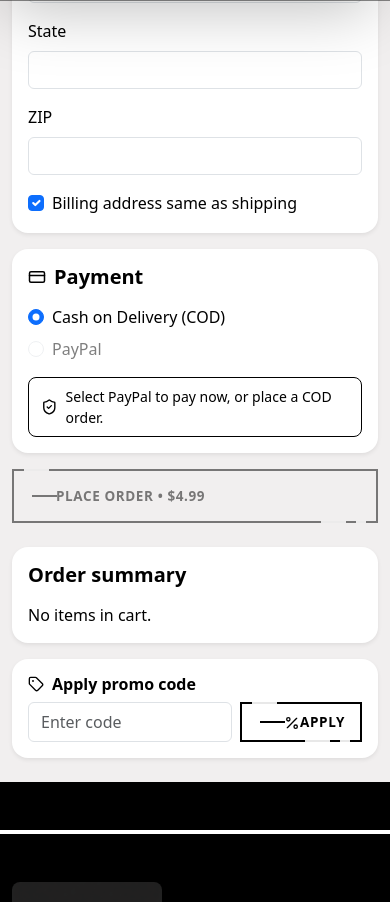
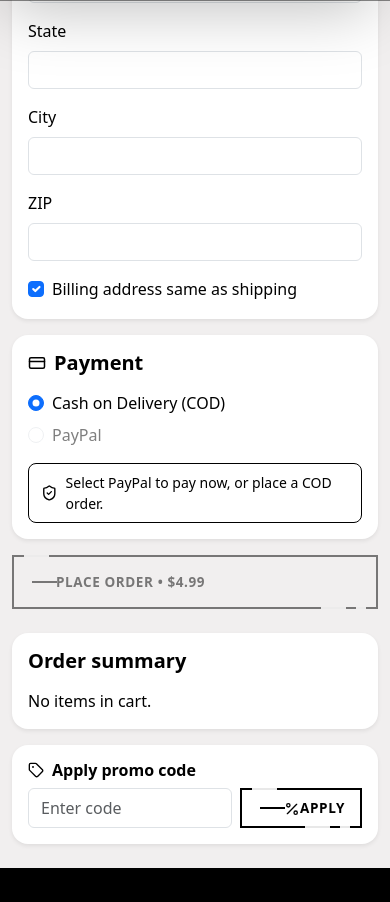
Before and after one commit to apiratla4/pnp-art-works, a React (Vite) app in the folder client/: page /checkout in a window 390 px wide. Shown: the part 843-1745 px from the top of the page. Built offline with nearby package versions, Linux system fonts and the light colour scheme.

Commit message:
payment module updated successfully

```diff
--- a/client/src/pages/CheckoutPage.jsx
+++ b/client/src/pages/CheckoutPage.jsx
@@ -62,7 +62,6 @@ export default function CheckoutPage() {
   const [coupon, setCoupon] = useState({ code: '', percent: 0, status: '' });
   const [promoMsg, setPromoMsg] = useState('');
 
-  // Cart totals
   const items = state.items || [];
   const subtotal = useMemo(
     () => items.reduce((sum, it) => sum + it.price * (it.quantity || 1), 0),
@@ -76,7 +75,6 @@ export default function CheckoutPage() {
   );
   const total = Math.max(0, Math.round((subtotal + shipping + tax - discount) * 100) / 100);
 
-  // Validation
   const required = ['firstName', 'lastName', 'email', 'address1', 'city', 'state', 'zip'];
   const errors = useMemo(() => {
     const e = {};
@@ -92,7 +90,6 @@ export default function CheckoutPage() {
   const setField = useCallback((name, value) => setForm((f) => ({ ...f, [name]: value })), []);
   const onBlur = useCallback((e) => setTouched((t) => ({ ...t, [e.target.name]: true })), []);
 
-  // Promo
   const applyPromo = useCallback(async (e) => {
     e.preventDefault();
     const raw = form.promo.trim();
@@ -115,7 +112,6 @@ export default function CheckoutPage() {
     }
   }, [form.promo]);
 
-  // Cart payload for PayPal
   const itemsPayload = useMemo(() => items.map(it => ({
     name: it.title,
     price: Number(it.price),
@@ -144,7 +140,6 @@ export default function CheckoutPage() {
     lastName: form.lastName
   }), [form.email, form.firstName, form.lastName]);
 
-  // COD order flow
   const placeCodOrder = useCallback(async () => {
     setSubmitting(true);
     try {
@@ -168,7 +163,6 @@ export default function CheckoutPage() {
     }
   }, [itemsPayload, customer, subtotal, tax, shipping, discount, total, navigate]);
 
-  // Form submit
   const onSubmit = useCallback(async (e) => {
     e.preventDefault();
     setTouched(t => {
@@ -183,10 +177,8 @@ export default function CheckoutPage() {
     }
   }, [errors, form.paymentMethod, placeCodOrder]);
 
-  // PayPal REST Integration
   const approvalLinkRef = useRef(null);
 
-  // 1. Create PayPal Order with all cart data
   const createPaypalOrder = useCallback(async () => {
     if (Object.keys(errors).length > 0) return undefined;
     const payload = {
@@ -210,7 +202,6 @@ export default function CheckoutPage() {
     }
   }, [errors, itemsPayload, customer, shippingAddress]);
 
-  // 2. Approve/complete order
   const onApprovePaypal = useCallback(async (data) => {
     try {
       const payload = { orderId: data.orderID };
@@ -248,7 +239,6 @@ export default function CheckoutPage() {
           <p className="mb-0" style={{ color: '#000' }}>Secure payment and fast delivery</p>
         </div>
         <div className="row g-4 g-lg-5">
-          {/* FORM */}
           <div className="col-12 col-lg-7">
             <form id="checkoutForm" noValidate onSubmit={onSubmit} className="needs-validation">
               <div className="card border-0 shadow-sm rounded-4 mb-3" style={{ background: '#fff', color: '#000' }}>
@@ -376,6 +366,21 @@ export default function CheckoutPage() {
                       <div className="invalid-feedback">State is required</div>
                     </div>
                     <div className="col-md-3">
+                      <label className="form-label" htmlFor="city">City</label>
+                      <input
+                        id="city"
+                        name="city"
+                        autoComplete="address-level2"
+                        type="text"
+                        className={`form-control ${touched.city && errors.city ? 'is-invalid' : ''}`}
+                        value={form.city}
+                        onChange={(e) => setField('city', e.target.value)}
+                        onBlur={onBlur}
+                        required
+                      />
+                      <div className="invalid-feedback">City is required</div>
+                    </div>
+                    <div className="col-md-3">
                       <label className="form-label" htmlFor="zip">ZIP</label>
                       <input
                         id="zip"
@@ -440,7 +445,7 @@ export default function CheckoutPage() {
                       {hasClient ? (
                         <PayPalButtons
                           key={paypalKey}
-                          style={{ layout: 'vertical', color: 'black', shape: 'pill', label: 'paypal' }}
+                          style={{ layout: 'vertical' }}
                           createOrder={createPaypalOrder}
                           onApprove={onApprovePaypal}
                           onError={onErrorPaypal}
@@ -483,7 +488,6 @@ export default function CheckoutPage() {
               )}
             </form>
           </div>
-          {/* SUMMARY */}
           <div className="col-12 col-lg-5">
             <div className="card border-0 shadow-sm rounded-4 mb-3" style={{ background: '#fff', color: '#000' }}>
               <div className="card-body">
@@ -539,7 +543,6 @@ export default function CheckoutPage() {
                 )}
               </div>
             </div>
-            {/* Promo */}
             <div className="card border-0 shadow-sm rounded-4" style={{ background: '#fff', color: '#000' }}>
               <div className="card-body">
                 <h6 className="fw-semibold mb-2 d-flex align-items-center gap-2" style={{ color: '#000' }}>
@@ -566,7 +569,6 @@ export default function CheckoutPage() {
             </div>
           </div>
         </div>
-        {/* Local overrides */}
         <style>{`
           .form-control:focus,
           .form-select:focus { border-color: #000 !important; box-shadow: none !important; }
```
